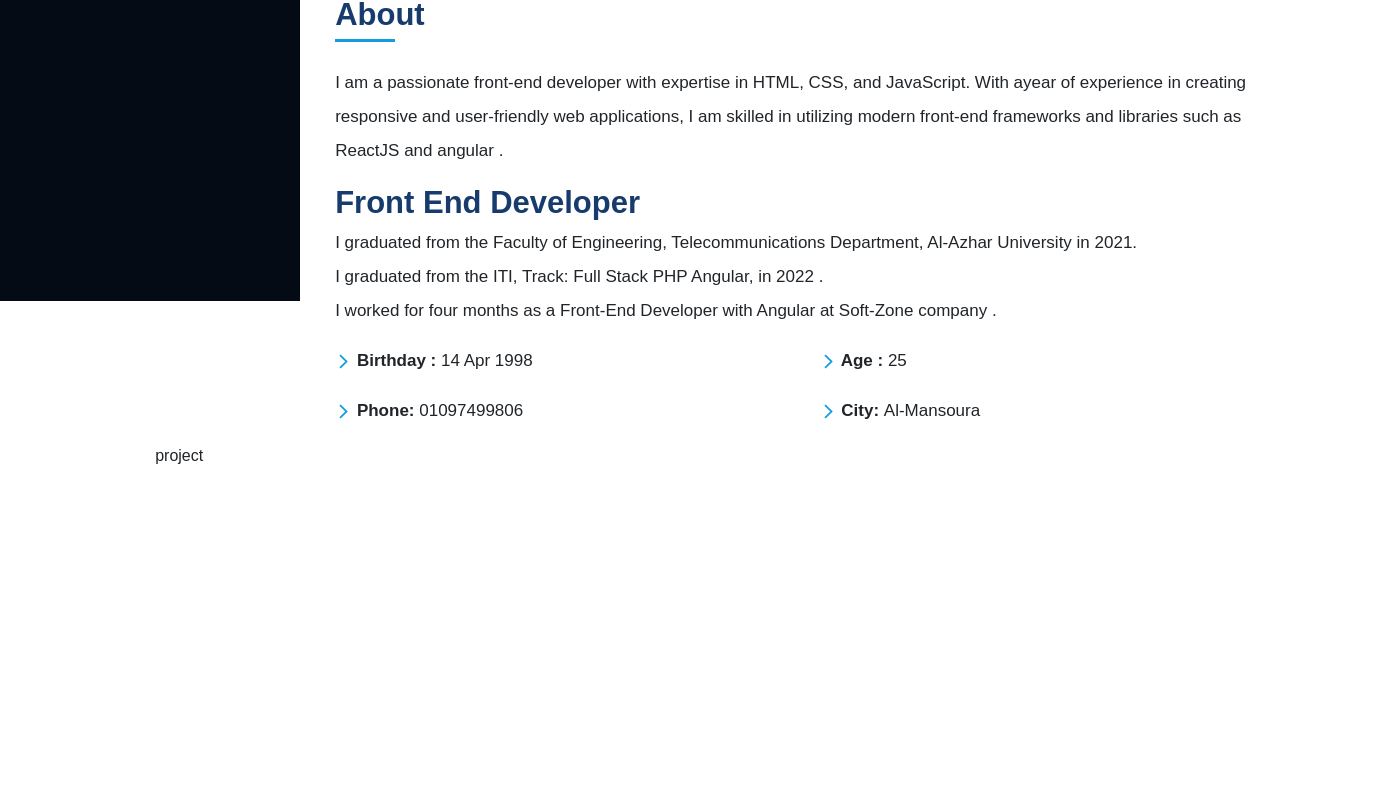
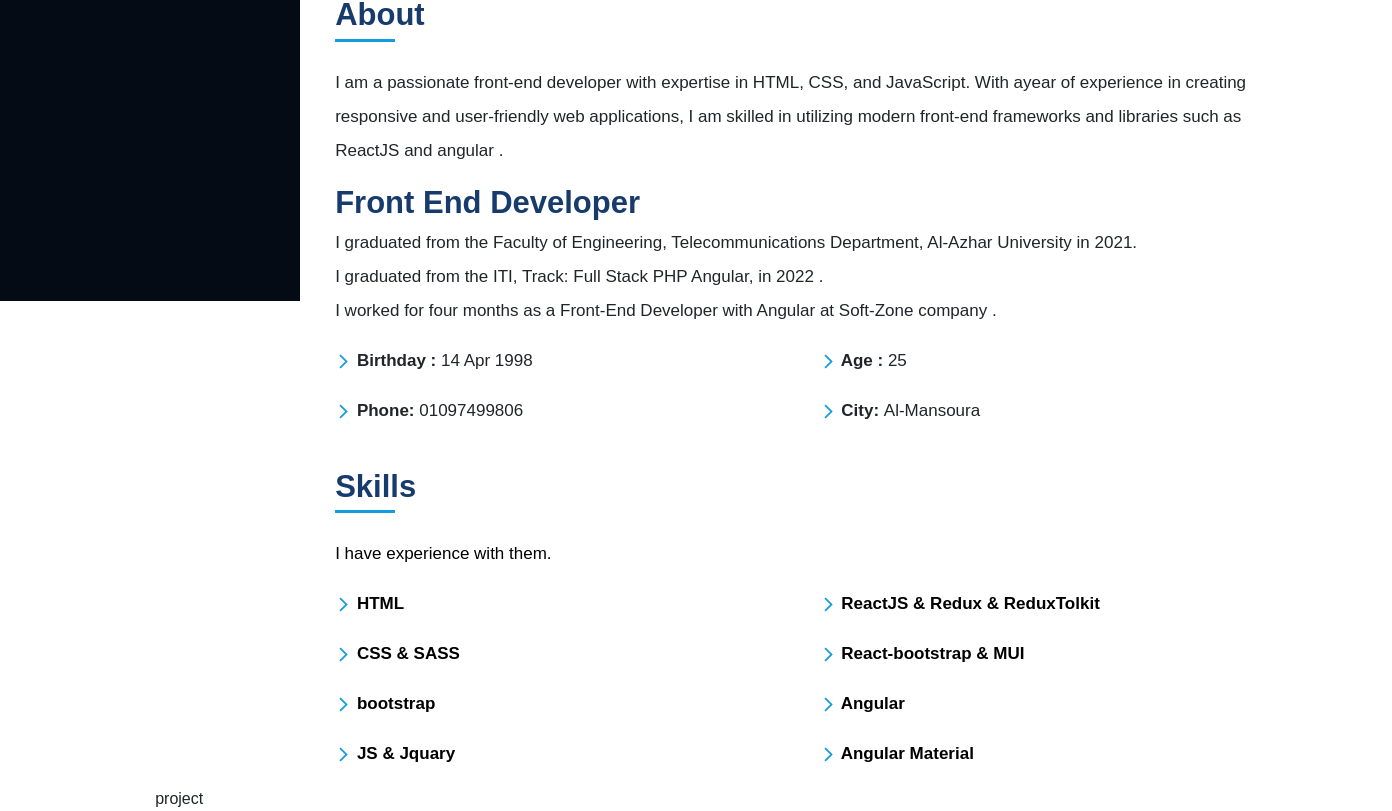
Before and after one commit to Enasmadin/protiflio, a React (Create React App) app: page /about in a window 1280 px wide. Shown: the part 499-1310 px from the top of the page, 1392 px wide, since content can reach past the window. Before the commit the page ends 967 px from the top, so only its background shows below. Built offline with nearby package versions, Linux system fonts and the light colour scheme; the HTML template or start-up script is replaced by a standard one.

Commit message:
skill-page

```diff
--- a/src/App.js
+++ b/src/App.js
@@ -5,6 +5,7 @@ import Home from './component/Home';
 import About from './component/About';
 import Sidebar from './component/Sidebar';
 import Project from './component/Project';
+import Skills from './component/Skills';
 
 function App() {
   return (
@@ -14,21 +15,28 @@ function App() {
      <div className="sidebar-app">
      <Sidebar />
      </div>
-
-
-
-       <div className='d-flex flex-column'>
+     <div className='d-flex flex-column'>
+       <div>
        <Routes>
         <Route  path="/"  element={< Home/>}/>
         <Route  path="/about"  element={<About/>}/>
+        <Route  path="/skill"  element={<Skills/>}/>
         <Route  path="/projects"  element={<Project/>}/>
        </Routes>
-       <About/>
-       <Project/>
+       {/* <About/>
+       <Project/> */}
        </div>
+       <div>
+
+          <About />
+          <Skills />
+          <Project />
+        </div>
+        </div>
     </Router>
 
   </div>
+
 
   </>
   );
--- a/src/component/About.css
+++ b/src/component/About.css
@@ -1,7 +1,7 @@
 .about-page{
     background-color: white !important;
     margin-left: 180px;
-    /* height: 100vh; */
+     /* height: 100vh;  */
 
 }
 .about-page h1{
--- a/src/component/Sidebar.js
+++ b/src/component/Sidebar.js
@@ -11,6 +11,7 @@ import PersonIcon from '@mui/icons-material/Person';
  import personal from "../imag/personal.jpg";
  import AppsIcon from '@mui/icons-material/Apps';
 import './sidebar.css';
+import PsychologyIcon from '@mui/icons-material/Psychology';
 
 const Sidebar = () => {
   return (
@@ -44,6 +45,9 @@ const Sidebar = () => {
                    <NavLink to="/about" className='link-one'> <PersonIcon  className='icon-hover' activeclassname="active"/>   <span>About</span> </NavLink>
                   </li>
                   <li>
+                   <NavLink to="/skill" className='link-one'> <PsychologyIcon  className='icon-hover' activeclassname="active"/>  <span> Skills </span>    </NavLink>
+                  </li>
+                  <li>
                    <NavLink to="/projects" className='link-one'> <AppsIcon  className='icon-hover' activeclassname="active"/>  <span>Project</span>    </NavLink>
                   </li>
                  </ul>
--- /dev/null
+++ b/src/component/Skills.js
@@ -0,0 +1,66 @@
+import React, { useEffect } from 'react';
+import ArrowForwardIosIcon from '@mui/icons-material/ArrowForwardIos';
+import './skills.css';
+import Aos from 'aos';
+import "aos/dist/aos.css";
+const Skills = () => {
+    useEffect(()=>{
+        Aos.init({duration:2000});
+      },[])
+  return (
+    <div className='skills-page'>
+         <div   className='title'>
+         <h1 className='mt-4'>  Skills   </h1>
+    </div>
+    <div  className='skill-content-page mt-4'>
+        <p   className='description'>
+        I have experience with them.
+        </p>
+        <div className='detlais-personal' data-aos="fade-up" aos-duration="500">
+            <div  className="row">
+              <p className="col-6 ">
+              <ArrowForwardIosIcon className='icon-detalis'/>
+              <span> HTML </span>
+              </p>
+              <p className="col-6 ">
+              <ArrowForwardIosIcon className='icon-detalis'/>
+              <span> ReactJS & Redux  & ReduxTolkit  </span>
+              </p>
+              <p className="col-6 ">
+              <ArrowForwardIosIcon className='icon-detalis'/>
+              <span> CSS & SASS</span>
+              </p>
+              <p className="col-6 ">
+              <ArrowForwardIosIcon className='icon-detalis'/>
+              <span> React-bootstrap & MUI  </span>
+              </p>
+              <p className="col-6 ">
+              <ArrowForwardIosIcon className='icon-detalis'/>
+              <span> bootstrap </span>
+              </p>
+
+              <p className="col-6 ">
+              <ArrowForwardIosIcon className='icon-detalis'/>
+              <span> Angular   </span>
+              </p>
+              <p className="col-6 ">
+              <ArrowForwardIosIcon className='icon-detalis'/>
+              <span>  JS & Jquary </span>
+              </p>
+
+              <p className="col-6 ">
+              <ArrowForwardIosIcon className='icon-detalis'/>
+              <span> Angular Material   </span>
+              </p>
+
+
+            </div>
+          </div>
+
+
+    </div>
+    </div>
+  )
+}
+
+export default Skills
--- a/src/component/home.css
+++ b/src/component/home.css
@@ -1,8 +1,9 @@
 .AppHome{
    width: 100%;
-   height: 100%;
+   /* height: 100%; */
    display: block;
     position: relative;
+    height:100vh !important ;
 }
 .background{
     background-image: url(../imag/background.jpg) ;
--- /dev/null
+++ b/src/component/skills.css
@@ -0,0 +1,27 @@
+.skills-page{
+    background-color: white !important;
+    margin-left: 180px;
+     /* height: 100vh;  */
+
+}
+
+.skills-page h1{
+
+    width:fit-content;
+    font-weight: bold;
+    font-size: 31px;
+    color: #173b6c;
+    margin-bottom: 5px;
+
+}
+.skills-page .title{
+
+    /* margin-left: 90px; */
+    width:60px;
+    border-bottom: 3px solid #149ddd ;
+}
+.skill-content-page p{
+    color: black;
+    font-size: 17px;
+    line-height: 2;
+}
```
